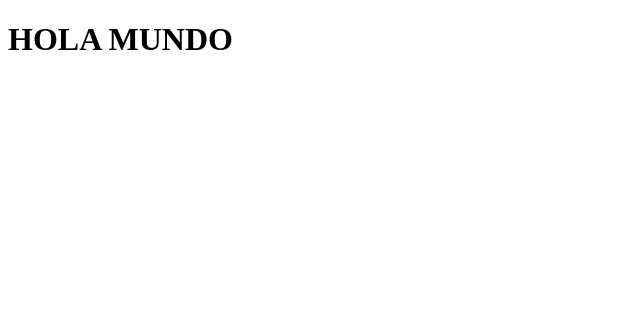
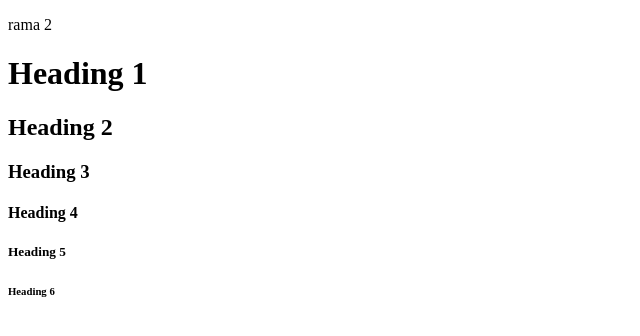
Before and after one commit to uriel7580/test, a plain HTML site: page index.html in a window 1280 px wide. Shown: the whole page, without its empty margins (0-640 px from the left). Drawn offline with Linux system fonts and the light colour scheme.

Commit message:
primer cambio rama 2

```diff
--- a/index.html
+++ b/index.html
@@ -7,6 +7,12 @@
     <title>HOLA MUNDO</title>
 </head>
 <body>
-    <h1>HOLA MUNDO</h1>
+    <p>rama 2</p>
+    <h1>Heading 1</h1>
+    <h2>Heading 2</h2>
+    <h3>Heading 3</h3>
+    <h4>Heading 4</h4>
+    <h5>Heading 5</h5>
+    <h6>Heading 6</h6>
 </body>
 </html>
```
